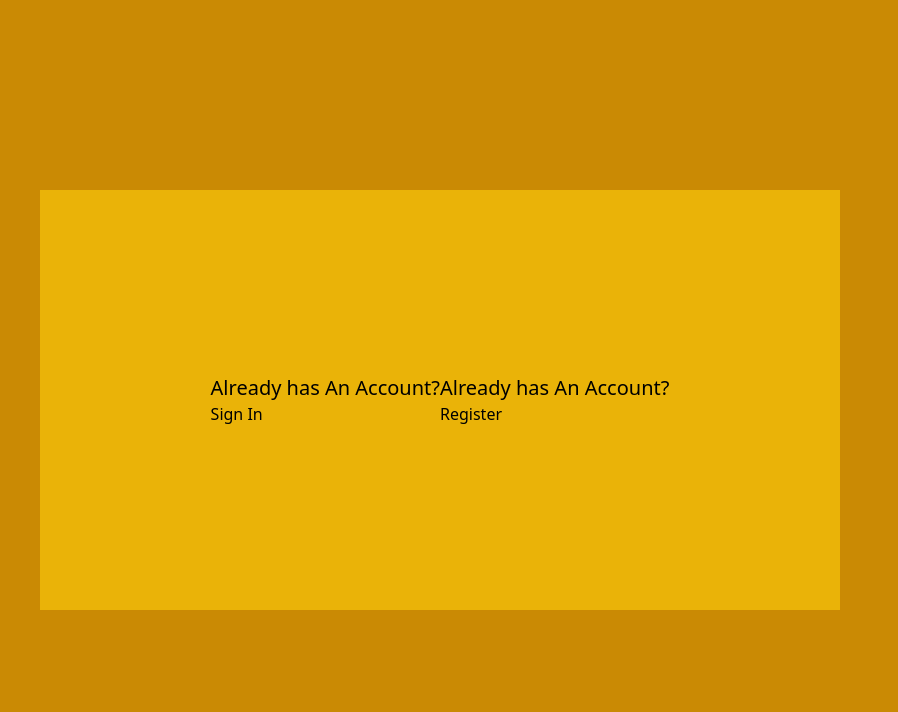
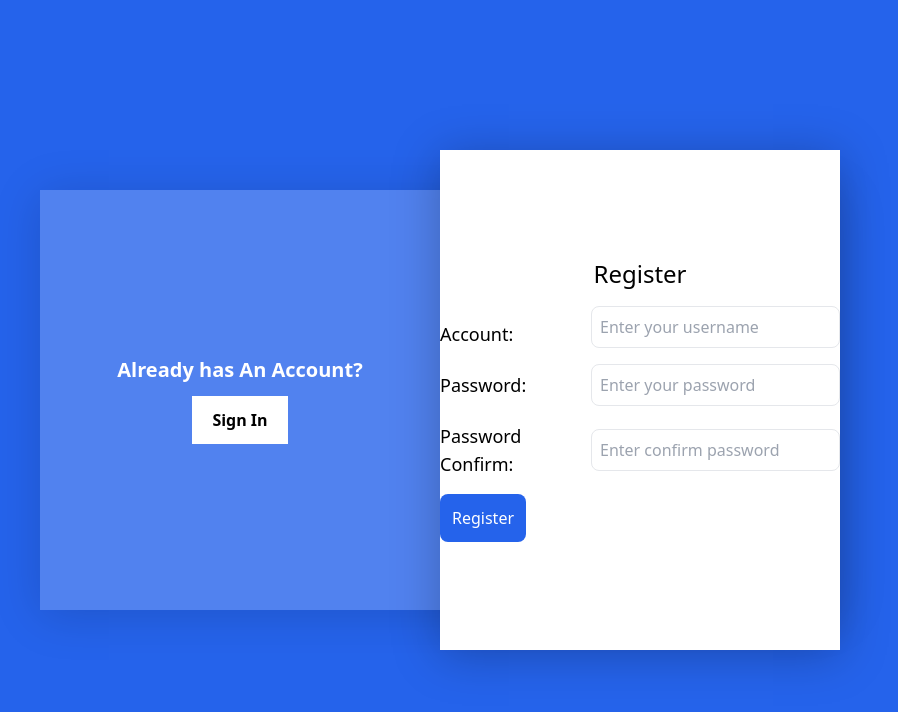
Before and after one commit to haotranhuynhhuy/media-fake, a React (Vite) app in the folder client/: page / in a window 1280 px wide. Shown: the top 712 px of the page, without its empty margins (200-1098 px from the left). Built offline with nearby package versions, Linux system fonts and the light colour scheme.

Commit message:
finish login page

```diff
--- a/client/src/App.tsx
+++ b/client/src/App.tsx
@@ -1,13 +1,12 @@
 import { useState } from "react";
 import LoginPage from "./pages/LoginPage";
+import { BrowserRouter, Routes, Route } from "react-router-dom";
 
 function App() {
-  const [count, setCount] = useState(0);
-
   return (
-    <div className="App">
+    <BrowserRouter>
       <LoginPage />
-    </div>
+    </BrowserRouter>
   );
 }
 
--- /dev/null
+++ b/client/src/components/LoginForm.tsx
@@ -0,0 +1,38 @@
+import React from "react";
+import { Link } from "react-router-dom";
+
+const LoginForm = () => {
+  return (
+    <form className="flex flex-col gap-4 justify-center items-center">
+      <p className="text-2xl">Sign In</p>
+      <div className="flex items-center gap-5">
+        <p className=" font-medium text-lg">Username:</p>
+        <input
+          className="border rounded-lg p-2 focus:outline-none focus:ring"
+          name="username"
+          placeholder="Enter your username"
+          required
+        />
+      </div>
+      <div className="flex items-center gap-5">
+        <p className=" font-medium text-lg">Password:</p>
+        <input
+          className="border rounded-lg p-2 focus:outline-none focus:ring"
+          name="password"
+          type={"password"}
+          placeholder="Enter your password"
+          required
+        />
+      </div>
+
+      <button
+        className=" bg-yellow-500 rounded-lg outline-none p-3 self-start"
+        type="submit"
+      >
+        Sign In
+      </button>
+    </form>
+  );
+};
+
+export default LoginForm;
--- /dev/null
+++ b/client/src/components/RegisterForm.tsx
@@ -0,0 +1,48 @@
+import React from "react";
+import classNames from "classnames";
+
+const RegisterForm = () => {
+  return (
+    <form className="flex flex-col gap-4 justify-center items-center">
+      <p className="text-2xl">Register</p>
+      <div className="flex items-center justify-between w-full">
+        <p className="font-medium text-lg self-end">Account:</p>
+        <input
+          className="border rounded-lg p-2 focus:outline-none focus:ring"
+          name="username"
+          required
+          placeholder="Enter your username"
+        />
+      </div>
+      <div className="flex items-center justify-between w-full">
+        <p className=" font-medium text-lg w-1/2">Password:</p>
+        <input
+          className="border rounded-lg p-2 focus:outline-none focus:ring"
+          name="password"
+          required
+          type="password"
+          placeholder="Enter your password"
+        />
+      </div>
+      <div className="flex items-center gap-2 w-full">
+        <p className=" font-medium text-lg ">Password Confirm:</p>
+        <input
+          className="border rounded-lg p-2 focus:outline-none focus:ring"
+          name="confirmPassword"
+          required
+          type="password"
+          placeholder="Enter confirm password"
+        />
+      </div>
+
+      <button
+        className=" bg-blue-600 rounded-lg outline-none p-3 text-white self-start"
+        type="submit"
+      >
+        Register
+      </button>
+    </form>
+  );
+};
+
+export default RegisterForm;
--- a/client/src/index.scss
+++ b/client/src/index.scss
@@ -1,3 +1,33 @@
 @tailwind base;
 @tailwind components;
 @tailwind utilities;
+
+.orangeBG {
+    box-shadow: 0 5px 45px rgba(0, 0, 0, .15);
+    background: rgba(255, 255, 255, .2);
+
+    .box {
+        position: relative;
+        width: 50%;
+        height: 100%;
+    }
+}
+
+.form-box {
+    position: absolute;
+    background: #fff;
+    height: 100%;
+    width: 50%;
+    top: 0;
+    left: 0;
+    z-index: 1000;
+    display: flex;
+    justify-content: center;
+    align-items: center;
+    box-shadow: 0 5px 45px rgba(0, 0, 0, 0.25);
+    transition: ease-in-out .5s;
+
+    &.active {
+        left: 50%;
+    }
+}
--- a/client/src/pages/LoginPage.tsx
+++ b/client/src/pages/LoginPage.tsx
@@ -1,18 +1,50 @@
-import React from "react";
+import React, { useState } from "react";
+import classNames from "classnames";
+import LoginForm from "../components/LoginForm";
+import RegisterForm from "../components/RegisterForm";
 
 const LoginPage = () => {
+  const [active, setActive] = useState(false);
+  const formBox = classNames("form-box", {
+    ["active"]: !active,
+  });
+  const backgroundColor = classNames(
+    "flex justify-center items-center min-h-screen transition ease-out duration-300",
+    {
+      ["bg-blue-600"]: !active,
+      ["bg-yellow-600"]: active,
+    }
+  );
+
   return (
-    <div className=" flex justify-center items-center min-h-screen bg-yellow-600 transition ease-out duration-300">
+    <div className={backgroundColor}>
       <div className=" relative w-[800px] h-[500px] m-5">
-        <div className=" absolute top-[40px] flex justify-center items-center w-full h-[420px] bg-yellow-500">
-          <div>
-            <p className="text-xl">Already has An Account?</p>
-            <button>Sign In</button>
+        <div className="orangeBG absolute top-[40px] flex justify-center items-center w-full h-[420px]">
+          <div className="box flex justify-center items-center flex-col">
+            <p className="text-xl font-bold mb-3 text-white">
+              Already has An Account?
+            </p>
+            <button
+              className=" px-5 py-3 bg-white border-none font-bold text-base cursor-pointer"
+              onClick={() => setActive(true)}
+            >
+              Sign In
+            </button>
           </div>
-          <div>
-            <p className="text-xl">Already has An Account?</p>
-            <button>Register</button>
+          <div className="box flex justify-center items-center flex-col">
+            <p className="text-xl font-bold mb-3 text-white">
+              Already has An Account?
+            </p>
+            <button
+              className=" px-5 py-2 bg-white border-none font-bold text-base cursor-pointer"
+              onClick={() => setActive(false)}
+            >
+              Register
+            </button>
           </div>
+        </div>
+        <div className={formBox}>
+          {active ? <LoginForm /> : <RegisterForm />}
         </div>
       </div>
     </div>
```
